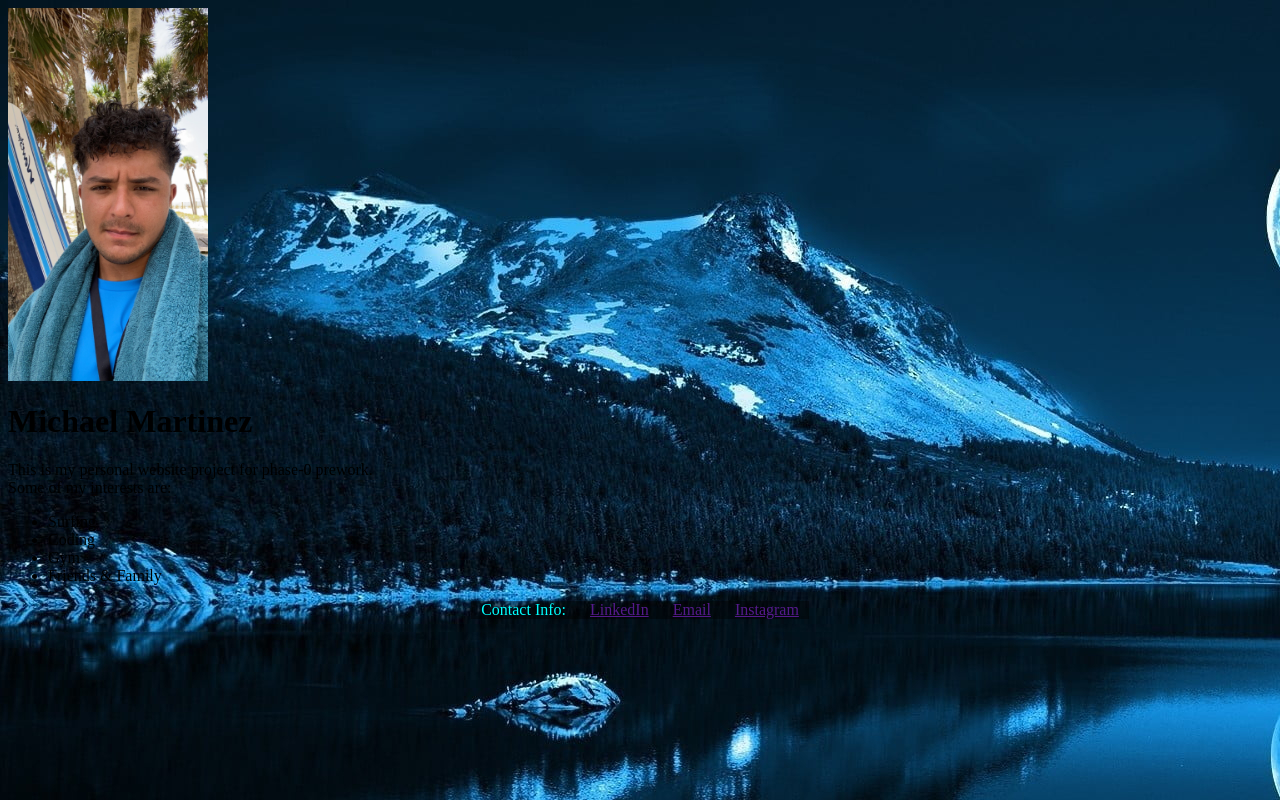
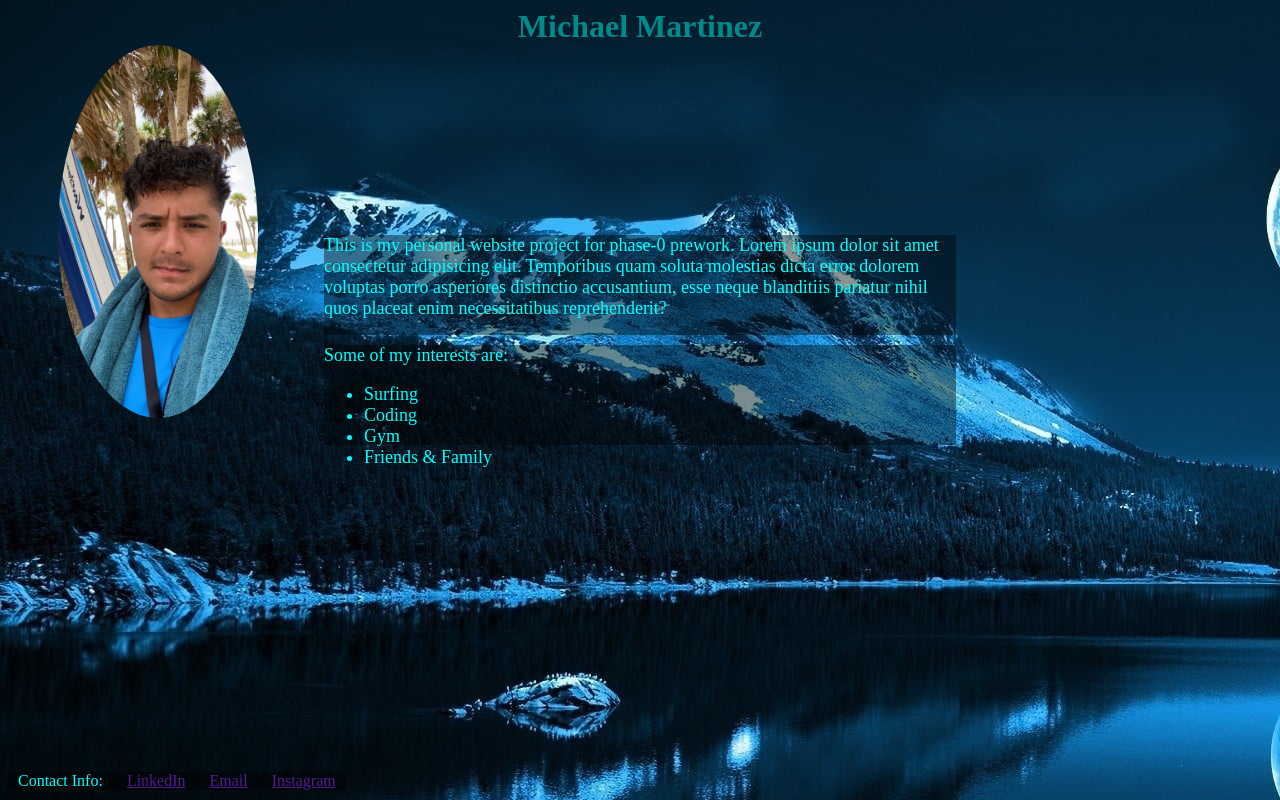
Before and after one commit to Mich4elx/phase0project, a plain HTML site: page index.html in a window 1280 px wide. Drawn offline with Linux system fonts and the light colour scheme.

Commit message:
finished css/html

```diff
--- a/index.html
+++ b/index.html
@@ -7,16 +7,18 @@
     <title>My Personal Website</title>
 </head>
 <body>
+    <h1>Michael Martinez</h1>
     <img id = 'headerImg' src="images/beachphoto.jpg" alt="Website Head Picture">
-    <h1>Michael Martinez</h1>
-    <div>This is my personal website project for phase-0 prework.</div>
-    <div>Some of my interests are:
+    <div class='infoBlock'>
+        <span class = 'info'>This is my personal website project for phase-0 prework. Lorem ipsum dolor sit amet consectetur adipisicing elit. Temporibus quam soluta molestias dicta error dolorem voluptas porro asperiores distinctio accusantium, esse neque blanditiis pariatur nihil quos placeat enim necessitatibus reprehenderit?</span>
+        <span class='info'>Some of my interests are:
             <ul>
                 <li>Surfing</li>
                 <li>Coding</li>
                 <li>Gym</li>
                 <li>Friends & Family</li>
             </ul>
+        </span>
     </div>
     <div class = 'contact'>
         <span id='contactInfo' class = 'contactLink'>Contact Info:</span>
--- a/style.css
+++ b/style.css
@@ -5,7 +5,9 @@ body{
 }
 .contact{
     width:fit-content;
-    margin:auto;
+    margin-left:auto;
+    position:absolute;
+    bottom:10px;
     background-color: rgba(0, 0, 0, 0.425);
 }
 .contactLink{
@@ -13,6 +15,29 @@ body{
     color:cyan;
 }
 #headerImg{
+    position: absolute;
     width:200px;
-    display:inline-block;
+    display:block;
+    border-radius: 90%;
+    margin-left: 50px;
 }
+h1{
+    width:fit-content;
+    text-align: center;
+    color:darkcyan;
+    margin: auto;
+}
+.info{
+    font-size: large;
+    margin:auto;
+    height:100px;
+    margin-bottom: 10px;
+    color:cyan;
+    text-align: left;
+    width:50%;
+    display:block;
+    background-color: rgba(0, 0, 0, 0.425);
+}
+.infoBlock{
+    margin-top:15%;
+}
```
Lines whose indentation alone changed are shown as unchanged.
